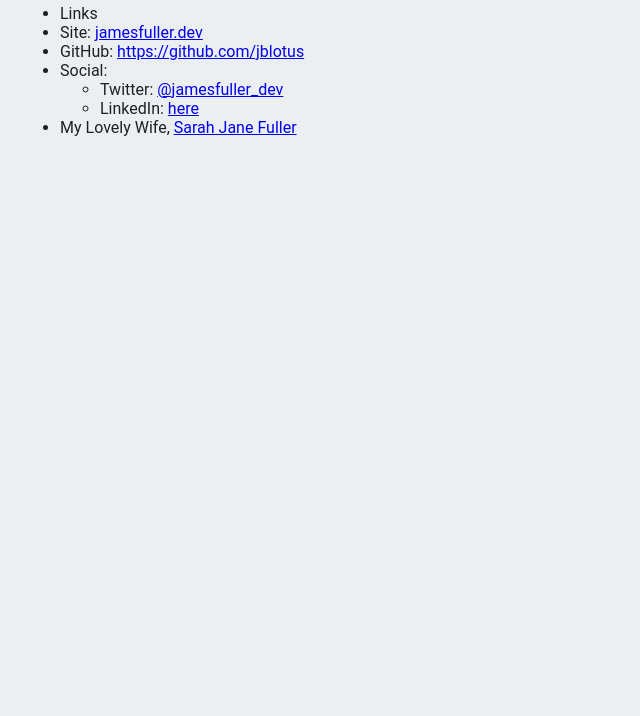
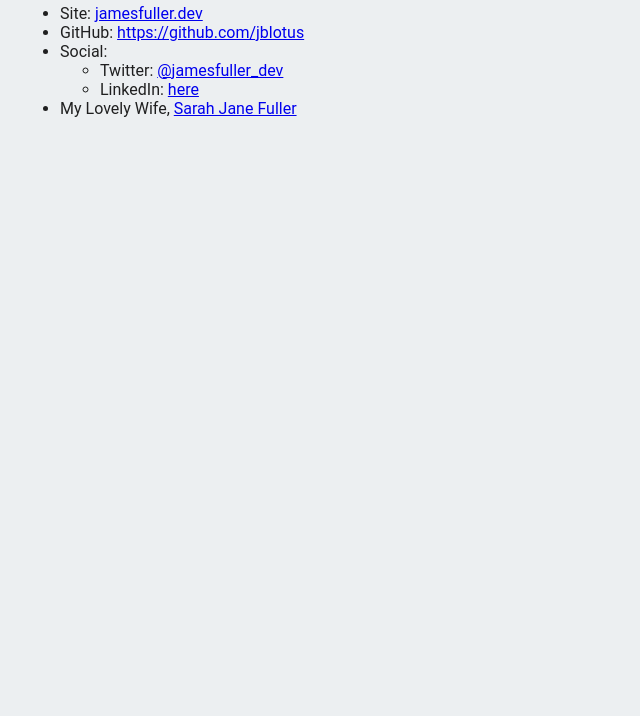
Before and after one commit to jblotus/jamesfuller.dev, a website: page public/index.html in a window 1280 px wide. Shown: the part 84-800 px from the top of the page, without its empty margins (0-640 px from the left). Drawn offline with Linux system fonts and the light colour scheme; some packages are replaced by stand-ins of ours.

Commit message:
remove extra word

```diff
--- a/public/index.html
+++ b/public/index.html
@@ -19,7 +19,6 @@
     <h2>jamesfuller.dev</h2>
 
     <ul>
-        <li>Links</li>
         <li>Site: <a href="https://jamesfuller.dev">jamesfuller.dev</a></li>
         <li>GitHub: <a href="https://github.com/jblotus">https://github.com/jblotus</a></li>
         <li>Social:
```
